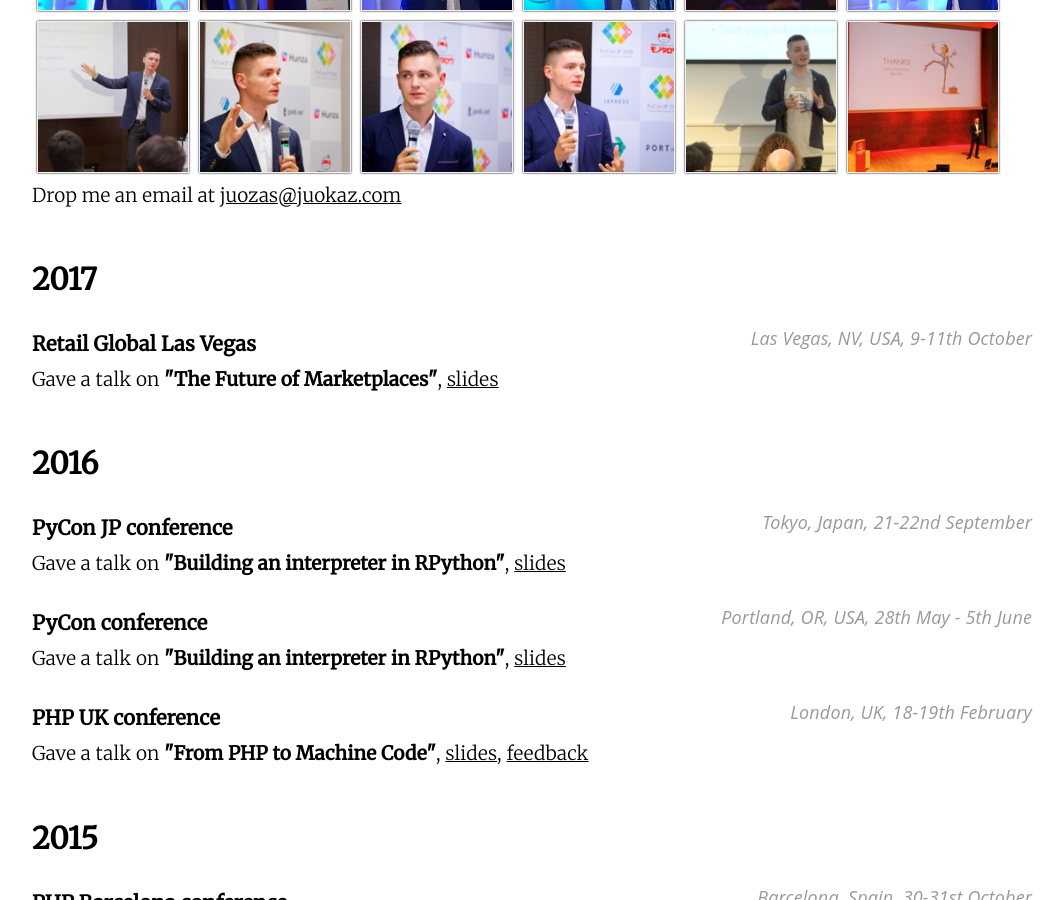
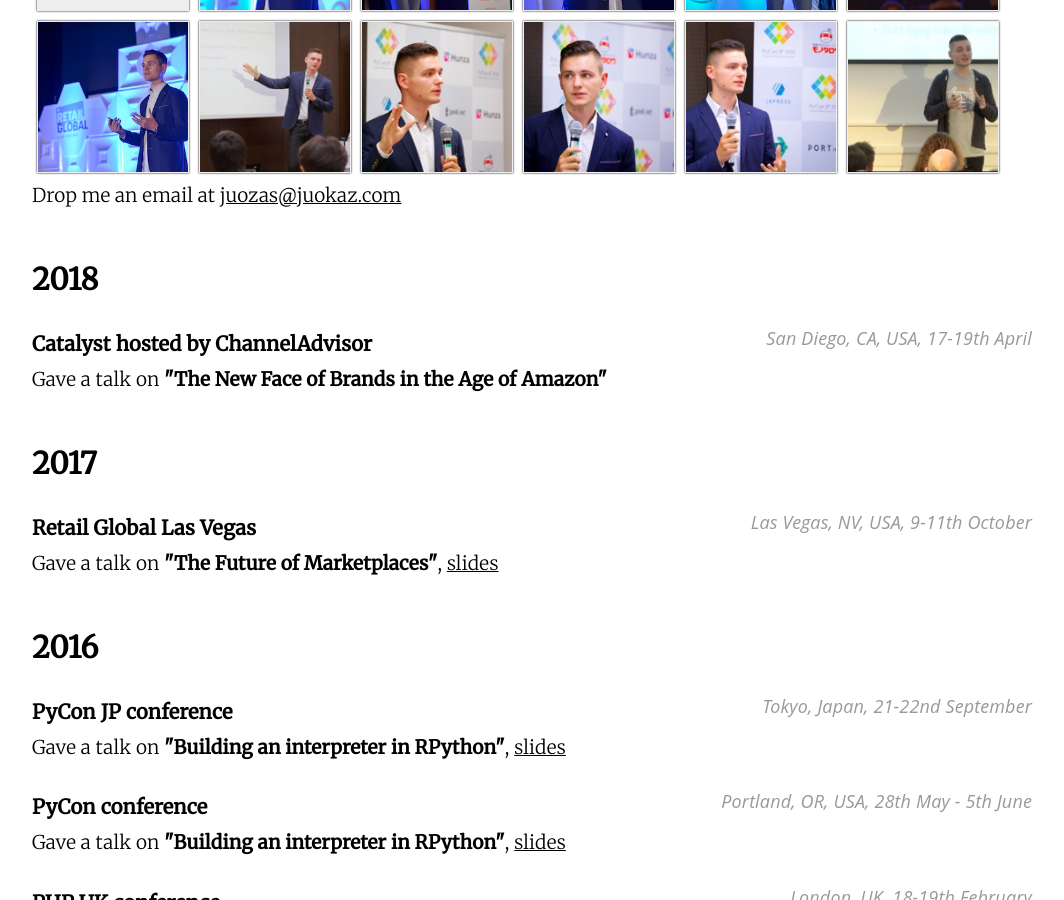
Before and after one commit to juokaz/juokaz.com, a Jekyll site: the page built from conferences.html, in a window 1280 px wide and 900 px high, scrolled down 387 px. Shown: the whole window, without its empty margins (108-1172 px from the left). Built offline with Jekyll 4.4.1, drawn with Linux system fonts in a browser that asks for light colours.

Commit message:
Add Catalyst 2018 conference

```diff
--- a/_config.yml
+++ b/_config.yml
@@ -7,6 +7,7 @@ paginate_path: "/blog/page:num/"
 url: https://juokaz.com
 
 pictures:
+  - juozas-kaziukenas-at-channeladvisor-catalyst-2018.jpg
   - juozas-kaziukenas-keynote-at-retail-global-2017_23730259898_c127f4fb80_o.jpg
   - juozas-kaziukenas-keynote-at-retail-global-2017_36912740093_88f65c34d7_o.jpg
   - juozas-kaziukenas-keynote-at-retail-global-2017_36912758093_f5ba4c7e05_o.jpg
@@ -95,6 +96,13 @@ pictures:
   - juozas-kaziukenas-at-drupalcamp-lisboa-2011_8395175728_o.jpg
 
 conferences:
+  - year: 2018
+    talks:
+    - title: Catalyst hosted by ChannelAdvisor
+      location: San Diego, CA, USA
+      date: 17-19th April
+      spoken:
+          - title: The New Face of Brands in the Age of Amazon
   - year: 2017
     talks:
     - title: Retail Global Las Vegas
```
Also changed, not shown: pictures/juozas-kaziukenas-at-channeladvisor-catalyst-2018.jpg (added).
